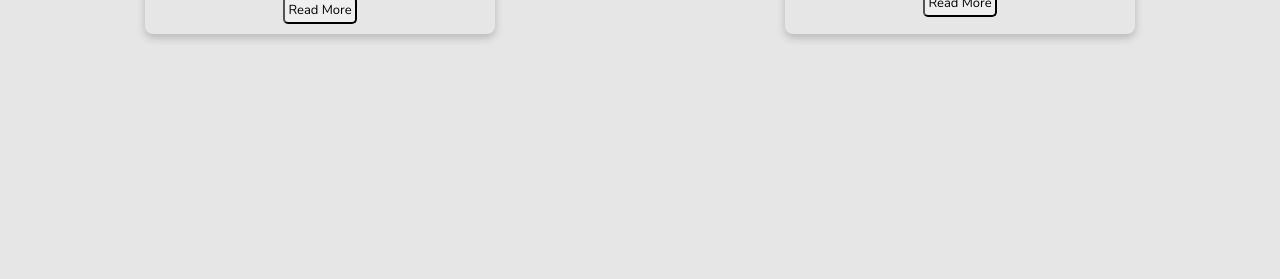
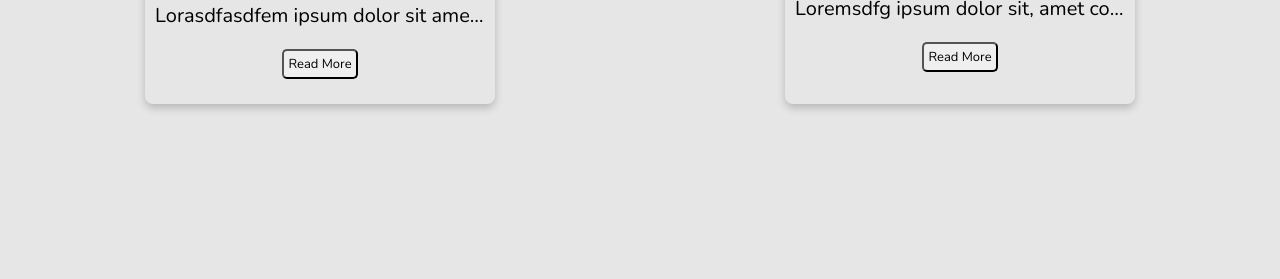
Before and after one commit to shaneqi72/portfolio_ShaneQi, a website: page src/blog_page.html in a window 1280 px wide. Shown: the part 1107-1386 px from the top of the page. Drawn offline with nearby package versions, Linux system fonts and the light colour scheme; files whose address does not match are found by name.

Commit message:
updating button margin and padding

```diff
--- a/src/styles/blog.scss
+++ b/src/styles/blog.scss
@@ -87,6 +87,9 @@ body {
             padding: 3px;
             font-size: 13px;
             border-radius: 5px;
+            margin: 20px auto 15px auto;
+            padding: 4px;
+
             &:hover {
                 border: 1px solid black;
                 border-radius: 5px;
```
Also changed, not shown: src/styles/blog.css, 1 other file.
